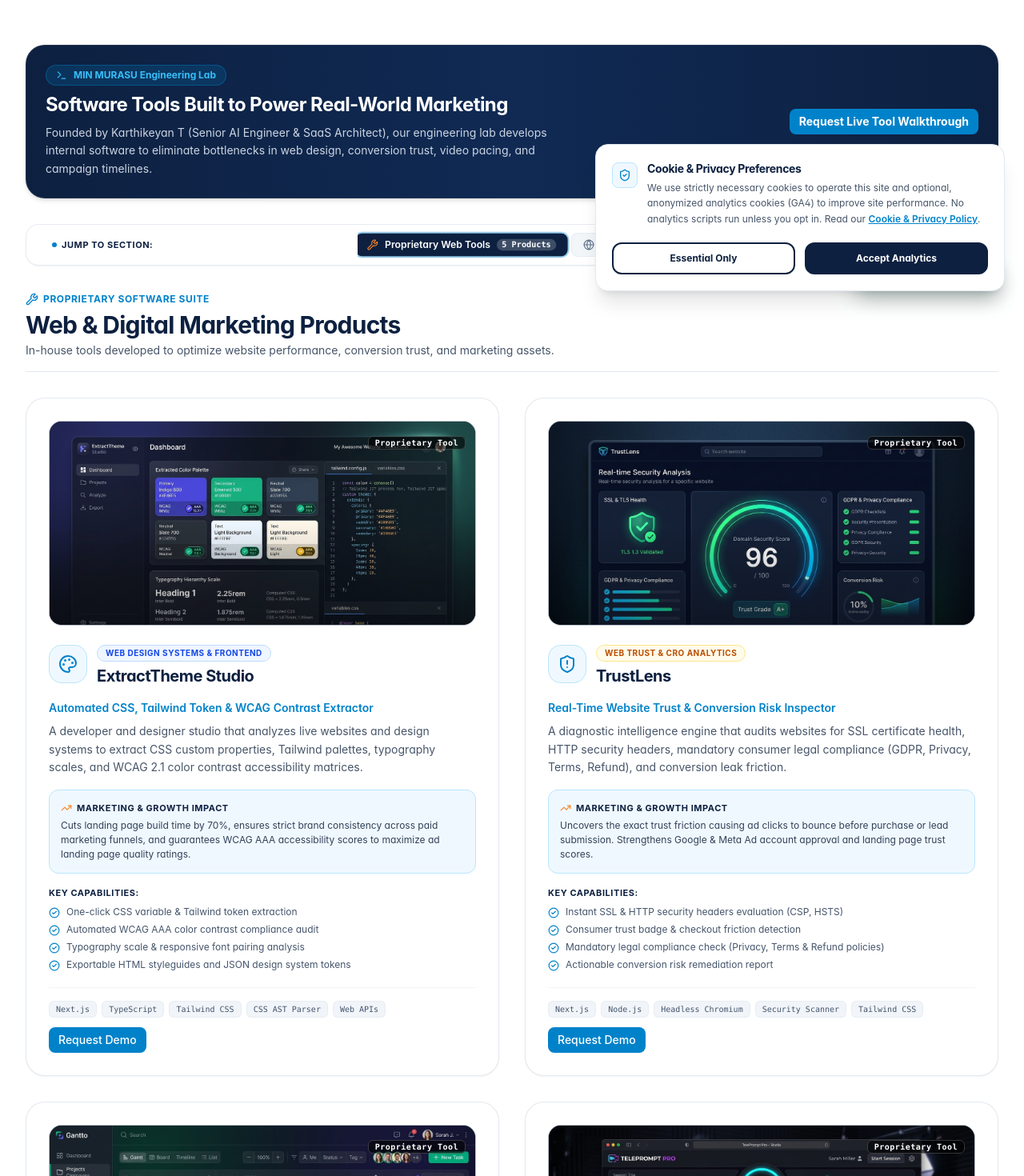
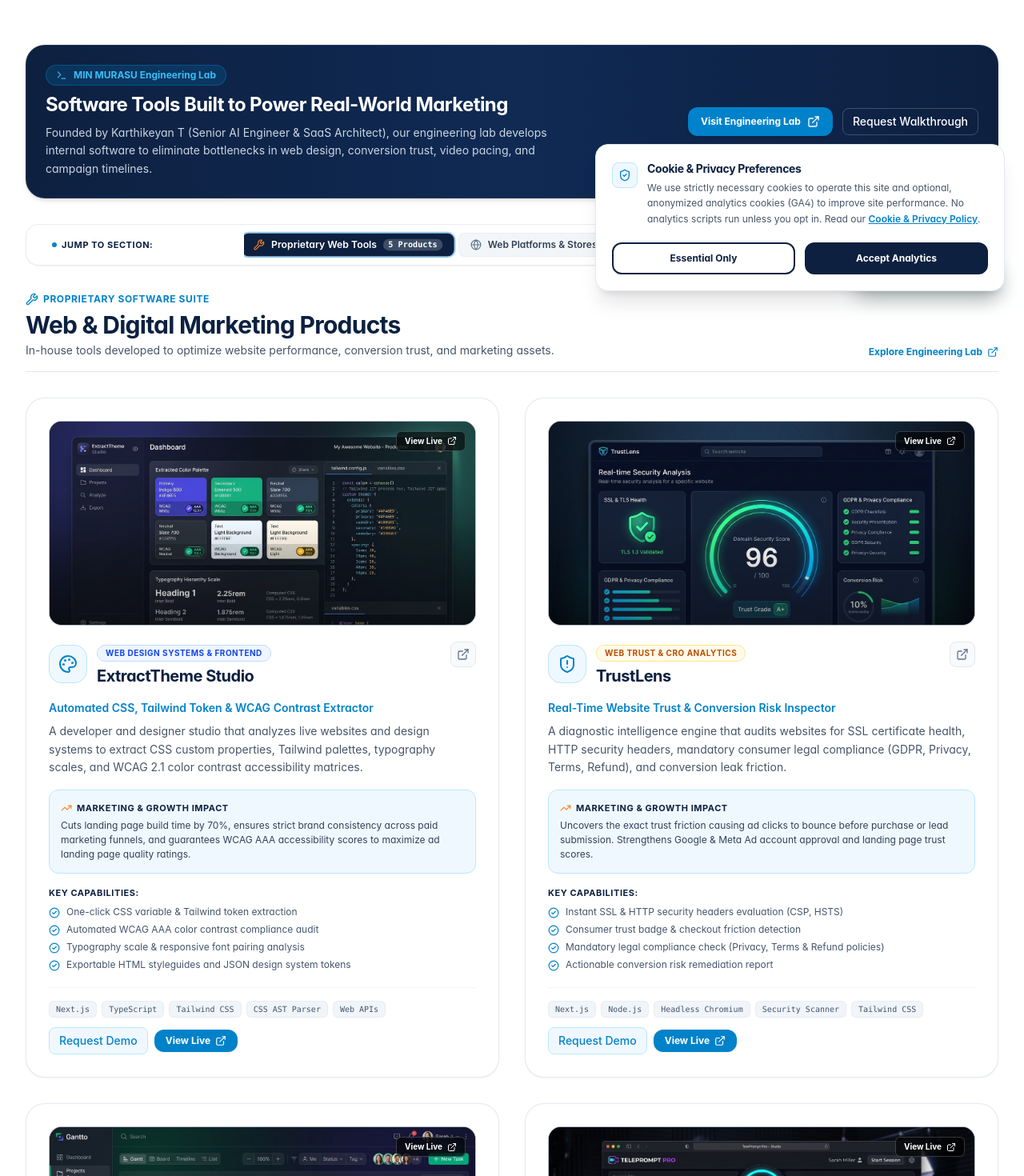
Before and after one commit to carthworks/minmurasu-website, a Next.js app: page /work in a window 1280 px wide. Shown: the part 420-1890 px from the top of the page at 80% size. Built offline with nearby package versions, Linux system fonts and the light colour scheme; no server answers.

Commit message:
feat: add robots.txt, sitemap, work page, and sticky nav component

```diff
--- a/src/app/sitemap.ts
+++ b/src/app/sitemap.ts
@@ -18,6 +18,7 @@ export default function sitemap(): MetadataRoute.Sitemap {
     "/industries",
     "/approach",
     "/work",
+    "/web-development",
     "/insights",
     "/contact",
     "/privacy-policy",
--- a/src/app/work/page.tsx
+++ b/src/app/work/page.tsx
@@ -1,33 +1,32 @@
-import React from "react";
+import WorkStickyNav from "@/components/sections/WorkStickyNav";
+import Button from "@/components/ui/Button";
+import Container from "@/components/ui/Container";
+import SectionHeading from "@/components/ui/SectionHeading";
+import {
+  Briefcase,
+  Building2,
+  CheckCircle2,
+  Compass,
+  Cpu,
+  Crop,
+  ExternalLink,
+  Factory,
+  Globe,
+  Layers,
+  Palette,
+  ShieldAlert,
+  ShoppingBag,
+  Sparkles,
+  Stethoscope,
+  Store,
+  Terminal,
+  TrendingUp,
+  Video,
+  Wrench,
+  Zap,
+} from "lucide-react";
 import type { Metadata } from "next";
 import Image from "next/image";
-import Container from "@/components/ui/Container";
-import SectionHeading from "@/components/ui/SectionHeading";
-import Button from "@/components/ui/Button";
-import WorkStickyNav from "@/components/sections/WorkStickyNav";
-import {
-  Wrench,
-  ShieldAlert,
-  Stethoscope,
-  Building2,
-  Factory,
-  Sparkles,
-  ExternalLink,
-  CheckCircle2,
-  Palette,
-  Layers,
-  Video,
-  Crop,
-  Globe,
-  ShoppingBag,
-  TrendingUp,
-  Terminal,
-  Compass,
-  Zap,
-  Briefcase,
-  Cpu,
-  Store,
-} from "lucide-react";
 
 export const metadata: Metadata = {
   title: "Work, Web Products & Solution Blueprints",
@@ -43,6 +42,7 @@ const carthworksProducts = [
     title: "ExtractTheme Studio",
     tagline: "Automated CSS, Tailwind Token & WCAG Contrast Extractor",
     category: "Web Design Systems & Frontend",
+    liveUrl: "https://carthworks.vercel.app/",
     image: "/images/work/extract-theme-studio.jpg",
     icon: Palette,
     badgeColor: "bg-blue-50 text-blue-700 border-blue-200",
@@ -62,6 +62,7 @@ const carthworksProducts = [
     title: "TrustLens",
     tagline: "Real-Time Website Trust & Conversion Risk Inspector",
     category: "Web Trust & CRO Analytics",
+    liveUrl: "https://carthworks.vercel.app/",
     image: "/images/work/trust-lens.jpg",
     icon: ShieldAlert,
     badgeColor: "bg-amber-50 text-amber-700 border-amber-200",
@@ -81,6 +82,7 @@ const carthworksProducts = [
     title: "Gantto Project Timeline",
     tagline: "Interactive Campaign Roadmap & Web Launch Manager",
     category: "Campaign Sprints & Web Operations",
+    liveUrl: "https://carthworks.vercel.app/",
     image: "/images/work/gantto.jpg",
     icon: Layers,
     badgeColor: "bg-emerald-50 text-emerald-700 border-emerald-200",
@@ -100,6 +102,7 @@ const carthworksProducts = [
     title: "TelePrompt Pro",
     tagline: "Cadence-Coached Studio Teleprompter for Video Marketing",
     category: "Video Marketing & Content Production",
+    liveUrl: "https://carthworks.vercel.app/",
     image: "/images/work/teleprompt-pro.jpg",
     icon: Video,
     badgeColor: "bg-purple-50 text-purple-700 border-purple-200",
@@ -119,6 +122,7 @@ const carthworksProducts = [
     title: "Screenshotify",
     tagline: "Offline-First Visual Asset & Social Content Studio",
     category: "Marketing Collateral & Visual QA",
+    liveUrl: "https://carthworks.vercel.app/",
     image: "/images/work/screenshotify.jpg",
     icon: Crop,
     badgeColor: "bg-rose-50 text-rose-700 border-rose-200",
@@ -222,7 +226,7 @@ const clientPlatforms = [
   },
   {
     title: "Royal Albatross Global Export Portal",
-    liveUrl: "https://structura-constructions.vercel.app/",
+    liveUrl: "https://royalalbatrossexports.in/",
     category: "B2B International Trade & Export Portal",
     image: "/images/work/royal-albatross.jpg",
     icon: Globe,
@@ -238,7 +242,7 @@ const clientPlatforms = [
   },
   {
     title: "Fit Bite D2C Fresh Food E-Commerce",
-    liveUrl: "https://www.lakshmistores.com/",
+    liveUrl: "https://fit-bite-cart.vercel.app/",
     category: "D2C E-Commerce & Wellness Brand",
     image: "/images/work/fit-bite.jpg",
     icon: Store,
@@ -330,14 +334,25 @@ export default function WorkPage() {
                 Founded by Karthikeyan T (Senior AI Engineer &amp; SaaS Architect), our engineering lab develops internal software to eliminate bottlenecks in web design, conversion trust, video pacing, and campaign timelines.
               </p>
             </div>
+            <div className="flex flex-wrap items-center gap-3 shrink-0">
+              <a
+                href="https://carthworks.vercel.app/"
+                target="_blank"
+                rel="noopener noreferrer"
+                className="inline-flex items-center gap-2 px-4 py-2.5 rounded-xl bg-[#0082CA] hover:bg-[#0070b0] text-white text-xs font-bold transition-all shadow-sm shrink-0"
+              >
+                <span>Visit Engineering Lab</span>
+                <ExternalLink className="w-4 h-4" />
+              </a>
               <Button
                 href="/contact"
-              variant="teal"
+                variant="outline"
                 size="sm"
-              className="shrink-0 font-bold"
+                className="text-white border-white/20 hover:bg-white/10"
               >
-              Request Live Tool Walkthrough
+                Request Walkthrough
               </Button>
+            </div>
           </div>
         </div>
 
@@ -348,7 +363,8 @@ export default function WorkPage() {
         {/* SECTION 1: In-House Web & Marketing Products                 */}
         {/* ------------------------------------------------------------ */}
         <section id="carthworks-products" className="scroll-mt-44 md:scroll-mt-48 mb-20">
-          <div className="mb-8 pb-4 border-b border-slate-200">
+          <div className="flex flex-col sm:flex-row sm:items-end justify-between gap-4 mb-8 pb-4 border-b border-slate-200">
+            <div>
               <div className="inline-flex items-center gap-1.5 text-xs font-bold uppercase tracking-wider text-[#0082CA] mb-1">
                 <Wrench className="w-4 h-4" />
                 <span>Proprietary Software Suite</span>
@@ -360,6 +376,16 @@ export default function WorkPage() {
                 In-house tools developed to optimize website performance, conversion trust, and marketing assets.
               </p>
             </div>
+            <a
+              href="https://carthworks.vercel.app/"
+              target="_blank"
+              rel="noopener noreferrer"
+              className="inline-flex items-center gap-1.5 text-xs font-bold text-[#0082CA] hover:underline shrink-0"
+            >
+              <span>Explore Engineering Lab</span>
+              <ExternalLink className="w-3.5 h-3.5" />
+            </a>
+          </div>
 
           <div className="grid grid-cols-1 lg:grid-cols-2 gap-8">
             {carthworksProducts.map((product) => {
@@ -370,24 +396,29 @@ export default function WorkPage() {
                   className="bg-white rounded-3xl p-6 sm:p-7 border border-slate-200/90 shadow-xs hover:border-[#0082CA]/50 hover:shadow-lg transition-all flex flex-col justify-between group"
                 >
                   <div>
-                    {/* Visual UI Preview Image */}
-                    <div className="relative w-full h-52 sm:h-64 rounded-2xl overflow-hidden mb-5 border border-slate-200/80 bg-slate-900 shadow-inner">
+                    {/* Visual UI Preview Image - Clickable to Live Tool */}
+                    <a
+                      href={product.liveUrl}
+                      target="_blank"
+                      rel="noopener noreferrer"
+                      className="relative block w-full h-52 sm:h-64 rounded-2xl overflow-hidden mb-5 border border-slate-200/80 bg-slate-900 shadow-inner group/img cursor-pointer"
+                      title={`Launch ${product.title} live`}
+                    >
                       <Image
                         src={product.image}
                         alt={`${product.title} Preview Mockup`}
                         fill
                         sizes="(max-width: 1024px) 100vw, 50vw"
-                        className="object-cover object-top transition-transform duration-500 group-hover:scale-105"
+                        className="object-cover object-top transition-transform duration-500 group-hover/img:scale-105"
                       />
                       <div className="absolute inset-0 bg-gradient-to-t from-black/50 via-transparent to-transparent opacity-60" />
-                      <div className="absolute top-3 right-3">
-                        <span className="text-[10px] font-mono font-bold tracking-wider px-2 py-0.5 rounded-md bg-black/60 text-white backdrop-blur-md border border-white/20">
-                          Proprietary Tool
-                        </span>
+                      <div className="absolute top-3 right-3 flex items-center gap-1.5 bg-black/60 text-white text-[10px] font-bold px-2.5 py-1 rounded-md backdrop-blur-md border border-white/20 group-hover/img:bg-[#0082CA] transition-colors">
+                        <span>View Live</span>
+                        <ExternalLink className="w-3 h-3" />
                       </div>
-                    </div>
+                    </a>
 
-                    {/* Header: Icon, Category & Title */}
+                    {/* Header: Icon, Category & Title with external link */}
                     <div className="flex items-start justify-between gap-3 mb-4">
                       <div className="flex items-center gap-3">
                         <div className="w-12 h-12 rounded-2xl bg-[#F0F8FF] border border-[#BAE6FD] text-[#0082CA] flex items-center justify-center shrink-0">
@@ -404,6 +435,16 @@ export default function WorkPage() {
                           </h3>
                         </div>
                       </div>
+
+                      <a
+                        href={product.liveUrl}
+                        target="_blank"
+                        rel="noopener noreferrer"
+                        className="w-8 h-8 rounded-lg bg-slate-50 hover:bg-[#F0F8FF] border border-slate-200 hover:border-[#BAE6FD] text-slate-500 hover:text-[#0082CA] flex items-center justify-center transition-colors shrink-0"
+                        title="View Live Tool"
+                      >
+                        <ExternalLink className="w-4 h-4" />
+                      </a>
                     </div>
 
                     <p className="text-xs sm:text-sm font-semibold text-[#0082CA] mb-2">
@@ -455,12 +496,21 @@ export default function WorkPage() {
                     <div className="flex items-center gap-2">
                       <Button
                         href="/contact"
-                        variant="teal"
+                        variant="secondary"
                         size="sm"
                         className="text-xs py-1.5 px-3"
                       >
                         Request Demo
                       </Button>
+                      <a
+                        href={product.liveUrl}
+                        target="_blank"
+                        rel="noopener noreferrer"
+                        className="inline-flex items-center gap-1.5 px-3.5 py-1.5 rounded-xl bg-[#0082CA] hover:bg-[#0070b0] text-white text-xs font-bold transition-all shadow-xs shrink-0"
+                      >
+                        <span>View Live</span>
+                        <ExternalLink className="w-3.5 h-3.5" />
+                      </a>
                     </div>
                   </div>
                 </div>
@@ -678,9 +728,15 @@ export default function WorkPage() {
             <Button href="/contact" variant="teal" size="md">
               Request an Interactive Walkthrough
             </Button>
-            <Button href="/free-audit" variant="secondary" size="md">
-              Request Free Website Audit
-            </Button>
+            <a
+              href="https://carthworks.vercel.app/"
+              target="_blank"
+              rel="noopener noreferrer"
+              className="inline-flex items-center gap-1.5 px-5 py-2.5 rounded-xl border border-white/20 text-white text-xs font-bold hover:bg-white/10 transition-colors"
+            >
+              <span>Explore Engineering Lab</span>
+              <ExternalLink className="w-3.5 h-3.5" />
+            </a>
           </div>
         </div>
       </Container>
--- a/src/components/sections/WorkStickyNav.tsx
+++ b/src/components/sections/WorkStickyNav.tsx
@@ -2,7 +2,7 @@
 
 import React, { useState, useEffect, useRef } from "react";
 import Container from "@/components/ui/Container";
-import { Wrench, Globe, Compass } from "lucide-react";
+import { Wrench, Globe, Compass, ExternalLink } from "lucide-react";
 
 interface WorkNavSection {
   id: string;
@@ -162,6 +162,18 @@ export default function WorkStickyNav() {
                   </a>
                 );
               })}
+
+              {/* Link to Engineering Lab (clean text, no bare URL) */}
+              <a
+                href="https://carthworks.vercel.app/"
+                target="_blank"
+                rel="noopener noreferrer"
+                className="hidden lg:inline-flex items-center gap-1.5 text-[11px] font-bold text-[#0082CA] hover:text-[#0D2040] transition-colors ml-2 shrink-0 px-2.5 py-1 rounded-md hover:bg-[#F0F8FF]"
+                title="Visit In-House Engineering Lab"
+              >
+                <span>Engineering Lab</span>
+                <ExternalLink className="w-3 h-3" />
+              </a>
             </div>
           </div>
         </Container>
```
Also changed, not shown: public/robots.txt (added), 1 other file (tests, documents, lock files or other folders). Lines whose indentation alone changed are shown as unchanged.
